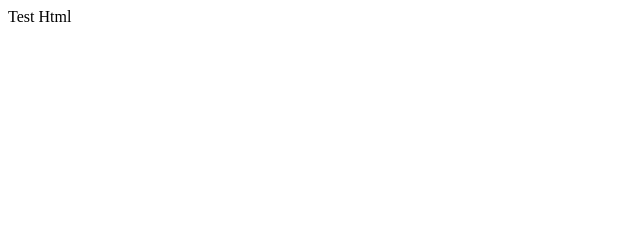
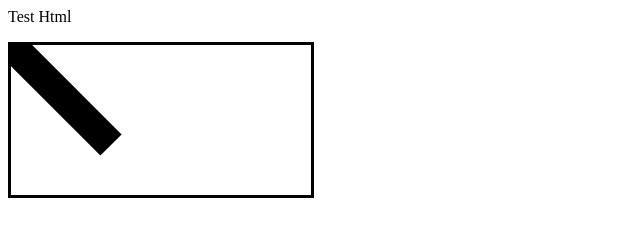
Before and after one commit to ryanmagani/Draw, a plain HTML site: page public/index.html in a window 1280 px wide. Shown: the whole page, without its empty margins (0-640 px from the left). Drawn offline with Linux system fonts and the light colour scheme.

Commit message:
basic canvas with stroke drawn

```diff
--- /dev/null
+++ b/public/draw.js
@@ -0,0 +1,13 @@
+window.onload = (function()
+{
+  var canvas = document.getElementsByTagName('canvas')[0];
+  var ctx = canvas.getContext("2d");
+  // ctx.fillStyle = "solid";
+  // ctx.strokeStyle = "#000000";
+  ctx.lineWidth = 30;
+  ctx.beginPath(); // not needed apparently
+  ctx.moveTo(0, 0);
+  ctx.lineTo(100, 100);
+  ctx.stroke();
+  ctx.closePath();
+});
--- a/public/index.css
+++ b/public/index.css
@@ -1,3 +1,3 @@
-body {
-	height: 0;
+canvas {
+	border-style: solid;
 }
--- a/public/index.html
+++ b/public/index.html
@@ -1,5 +1,10 @@
 <html>
+	<head>
+		<link rel="stylesheet" type="text/css" href="index.css">
+	</head>
 	<body>
 		<p>Test Html</p>
+		<canvas></canvas>
 	</body>
+	<script src="draw.js"></script>
 </html>
```
